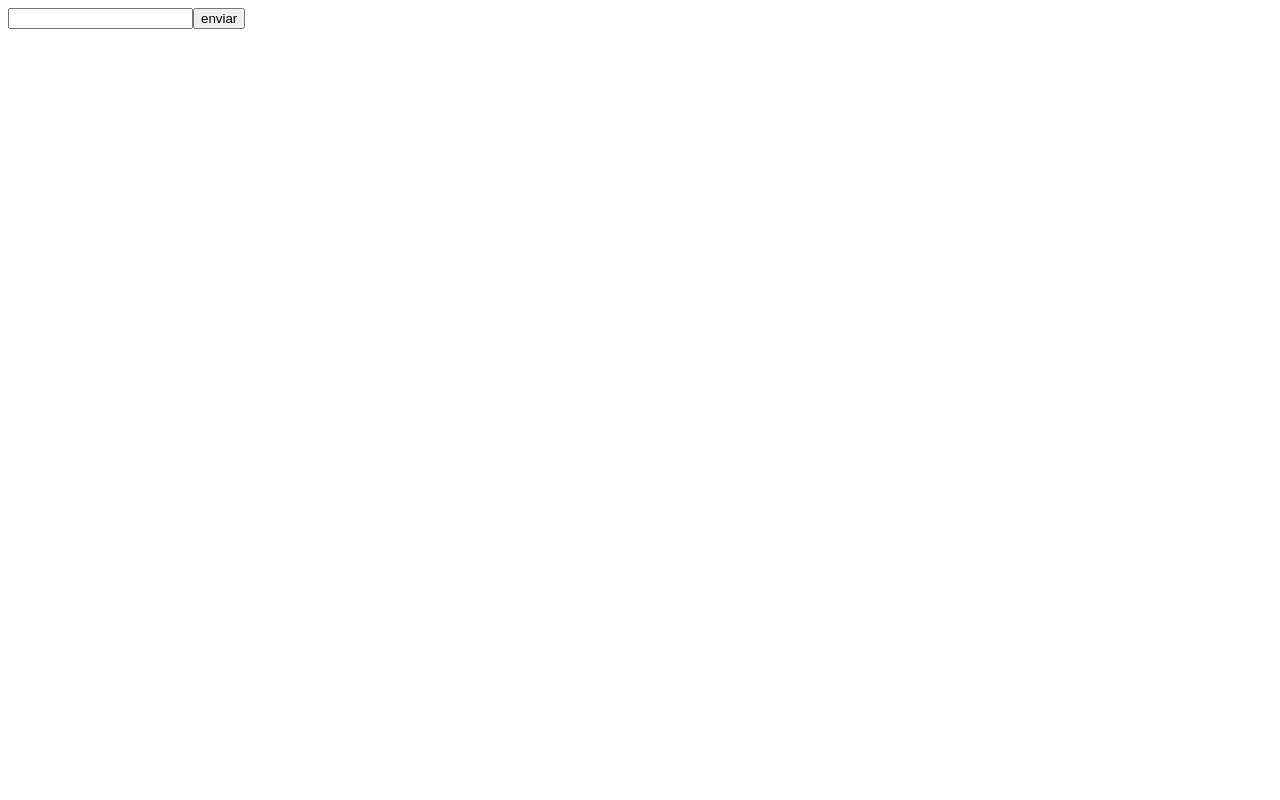
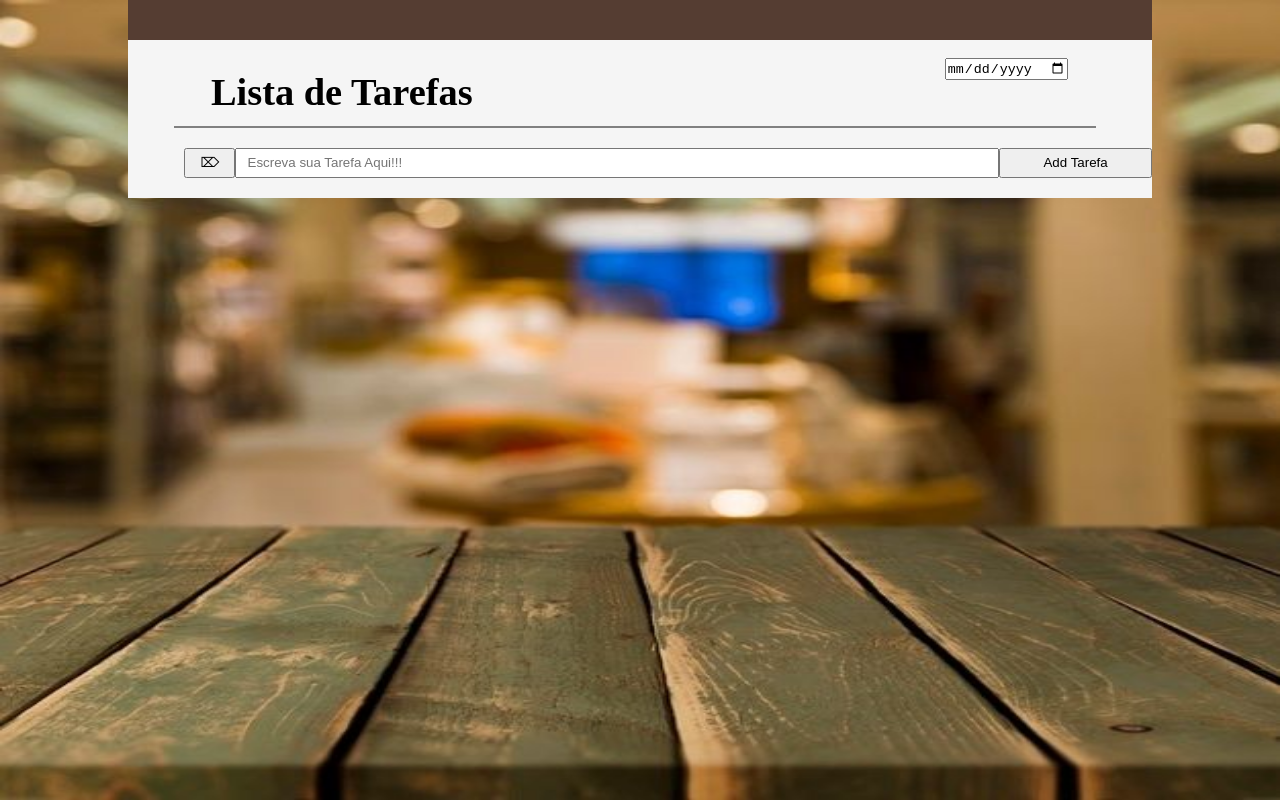
Before and after one commit to Al3ncar/Task_list, a React (Create React App) app: page / in a window 1280 px wide. Built offline with nearby package versions, Linux system fonts and the light colour scheme.

Commit message:
ToDo_List

```diff
--- a/src/App.js
+++ b/src/App.js
@@ -1,145 +1,137 @@
-// import React from "react";
-// import "./App.css";
-// import styled from "styled-components";
-// import trash from "./img/lixo.png";
+import React from "react";
+import "./App.css";
+import styled from "styled-components";
+import trash from "./img/lixo.png";
 
-// const Main = styled.main`
-//   width: 80vw;
-//   background-color: whitesmoke;
-// `;
-// const Rod = styled.div`
-//   width: 100%;
-//   background-color: #553d32;
-//   height: 5vh;
-// `;
-// const Boxtitle = styled.div`
-//   width: 90%;
-//   display: flex;
-//   justify-content: center;
-//   align-items: center;
-//   background-color: greem;
-//   margin-left: 4.5%;
-//   border-bottom: solid gray 0.2vw;
-// `;
-// const Data = styled.div`
-//   width: 15%;
-//   height: 50%;
-//   margin: 2% 3% 5% 5%;
-//   display: flex;
-//   justify-content: center;
-//   flex-direction: row;
-//   outline: 0;
-// `;
-// const Title = styled.h1`
-//   width: 100%;
-//   padding: 2% 4% 0 4%;
-//   font-size: 3vw;
-// `;
-// const Newtesk = styled.div`
-//   width:100%;
-//   display:flex;
-//   justify-content:center;
-//   align-items:center;`;
-// const Del = styled.button`
-//   width: 5%;
-//   padding: 0.5%;
-//   margin-left: 5.5%;
-// `;
-// const Btn = styled.button`
-//   widht: 50%;
-//   padding: 0.5%;
-// `;
-// const Task = styled.input`
-//   width: 75%;
-//   padding: 0.5% 1%;
-//   margin: 2% 0% 2% 0%;
-//   outline: 0;
-// `;
-// const TaskList = styled.li`
-//   width: 75%;
-//   padding-left: 1%;
-//   margin: 2% 7%;
-//   border-bottom: solid gray 0.2vw;
-//   list-style: square;
-// `;
-// const Listbox = styled.div`
-//   width: 100%;
-//   display: flex;
-//   aling-items: center;
-//   flex-direction: column;
-//   background-color: whitesmoke;
-// `;
-// const Trash = styled.img`
-//   width: 2%;
-//   height: 3%;
-//   padding-top: 1.5%;
-// `;
-// const List = styled.div`
-//   width: 100%;
-//   display: flex;
-// `;
-// export default class ToDo extends React.Component {
-//   state = { task: "", list: [] };
-//   handleChange = (ev) => {
-//     this.setState({ task: ev.target.value });
-//   };
-//   add = () => {
-//     let { task, list } = this.state;
-//     if (task !== "") {
-//       this.setState({
-//         list: list.concat({ list: task, id: Date.now() }),
-//         task: "",
-//       });
-//     }
-//   };
-//   clear = (id) => {
-//     let { list } = this.state;
-//     this.setState({
-//       list: list.filter((item) => item.id != id),
-//     });
-//   };
-//   del = () => {
-//     this.setState({
-//       task: "",
-//     });
-//   };
-//   render() {
-//     let { task, list } = this.state;
-//     return (
-//       <Main>
-//         <Rod></Rod>
-//         <Boxtitle>
-//           <Title>Lista de Tarefas</Title>
-//           <Data>
-//             <input type="date" />
-//           </Data>
-//         </Boxtitle>
-//         <Listbox>
-//           <Newtesk>
-//             <Del onClick={this.del}>⌦</Del>
-//             <Task
-//               value={task}
-//               onChange={this.handleChange}
-//               placeholder="Escreva sua Tarefa Aqui!!!"
-//             />
-//             <Btn onClick={this.add}>Add Tarefa</Btn>
-//           </Newtesk>
+const Main = styled.main`
+  width: 80vw;
+  background-color: whitesmoke;
+`;
+const Rod = styled.div`
+  width: 100%;
+  background-color: #553d32;
+  height: 5vh;
+`;
+const Boxtitle = styled.div`
+  width: 90%;
+  display: flex;
+  justify-content: center;
+  align-items: center;
+  background-color: greem;
+  margin-left: 4.5%;
+  border-bottom: solid gray 0.2vw;
+`;
+const Data = styled.div`
+  width: 15%;
+  height: 50%;
+  margin: 2% 3% 5% 5%;
+  display: flex;
+  justify-content: center;
+  flex-direction: row;
+  outline: 0;
+`;
+const Title = styled.h1`
+  width: 100%;
+  padding: 2% 4% 0 4%;
+  font-size: 3vw;
+`;
+const Newtesk = styled.div`
+  width:100%;
+  display:flex;
+  justify-content:center;
+  align-items:center;`;
+const Del = styled.button`
+  width: 5%;
+  padding: 0.5%;
+  margin-left: 5.5%;
+`;
+const Btn = styled.button`
+  width: 15%;
+  padding: 0.5%;
+`;
+const Task = styled.input`
+  width: 75%;
+  padding: 0.5% 1%;
+  margin: 2% 0% 2% 0%;
+  outline: 0;
+`;
+const TaskList = styled.li`
+  width: 75%;
+  padding-left: 1%;
+  margin: 2% 7%;
+  border-bottom: solid gray 0.2vw;
+  list-style: square;
+`;
+const Listbox = styled.div`
+  width: 100%;
+  display: flex;
+  align-items: center;
+  flex-direction: column;
+  background-color: whitesmoke;
+`;
+const Trash = styled.img`
+  width: 2%;
+  height: 3%;
+  padding-top: 1.5%;
+`;
+const List = styled.div`
+  width: 100%;
+  display: flex;
+`;
+export default class ToDo extends React.Component {
+  state = { task: "", list: [] };
+  handleChange = (ev) => { this.setState({ task: ev.target.value }); };
+  add = () => {
+    let { task, list } = this.state;
+    if (task !== "") { this.setState({ list: list.concat({ list: task, id: Date.now() }), task: "" }); }};
+  clear = (id) => {
+    let { list } = this.state;
+    this.setState({
+      list: list.filter((item) => item.id !== id),
+    });
+  };
+  del = () => {
+    this.setState({
+      task: "",
+    });
+  };
+  render() {
+    let { task, list } = this.state;
+    return (
+      <Main>
+        <Rod></Rod>
+        <Boxtitle>
+          <Title>Lista de Tarefas</Title>
+          <Data>
+            <input type="date" />
+          </Data>
+        </Boxtitle>
+        <Listbox>
+          <Newtesk>
+            <Del onClick={this.del}>⌦</Del>
+            <Task
+              value={task}
+              onChange={this.handleChange}
+              placeholder="Escreva sua Tarefa Aqui!!!"
+            />
+            <Btn onClick={this.add}>Add Tarefa</Btn>
+          </Newtesk>
 
-//           {list.map((item) => (
-//             <ul>
-//               <List>
-//                 <TaskList>{item.list}</TaskList>
-//                 <Trash onClick={() => this.clear(item.id)} src={trash} />
-//               </List>
-//             </ul>
-//           ))}
-//         </Listbox>
-//       </Main>
-//     );
-//   }
-// }
+          {list.map((item) => (
+            <ul>
+              <List>
+                <TaskList>{item.list}</TaskList>
+                <Trash onClick={() => this.clear(item.id)} src={trash} />
+              </List>
+            </ul>
+          ))}
+        </Listbox>
+      </Main>
+    );
+  }
+}
 
-
+/*
 import React from "react"
 
 export default class ToDo extends React.Component{
@@ -149,25 +141,33 @@ export default class ToDo extends React.Component{
 
   add = () => {
     if(this.state.task !== ""){
-      this.setState({ list: this.state.list.concat({list: this.state.task}), task: ""})
+      this.setState({ list: this.state.list.concat({list: this.state.task, id: Date.now()}), task: ""})
     }
   }
 
+  clear = id => {
+    this.setState({ list: this.state.list.filter((item) => item.id !== id)})
+  }
   render(){
     return(
-      <>
+      <form onSubmit={(e) => {e.preventDefault()}}>
+
         <input type="search" onChange={this.handleChang} value={this.state.task}/>
         <button onClick={this.add}> enviar </button>
 
         <p>{this.state.task}</p>
 
         {this.state.list.map((item) => (
+
           <ul>
             <li> {item.list} </li>
+            <button onClick={() => this.clear(item.id)}/>
           </ul>
+
         ))}
 
-      </>
+      </form>
     )
   }
 }
+ */
```
